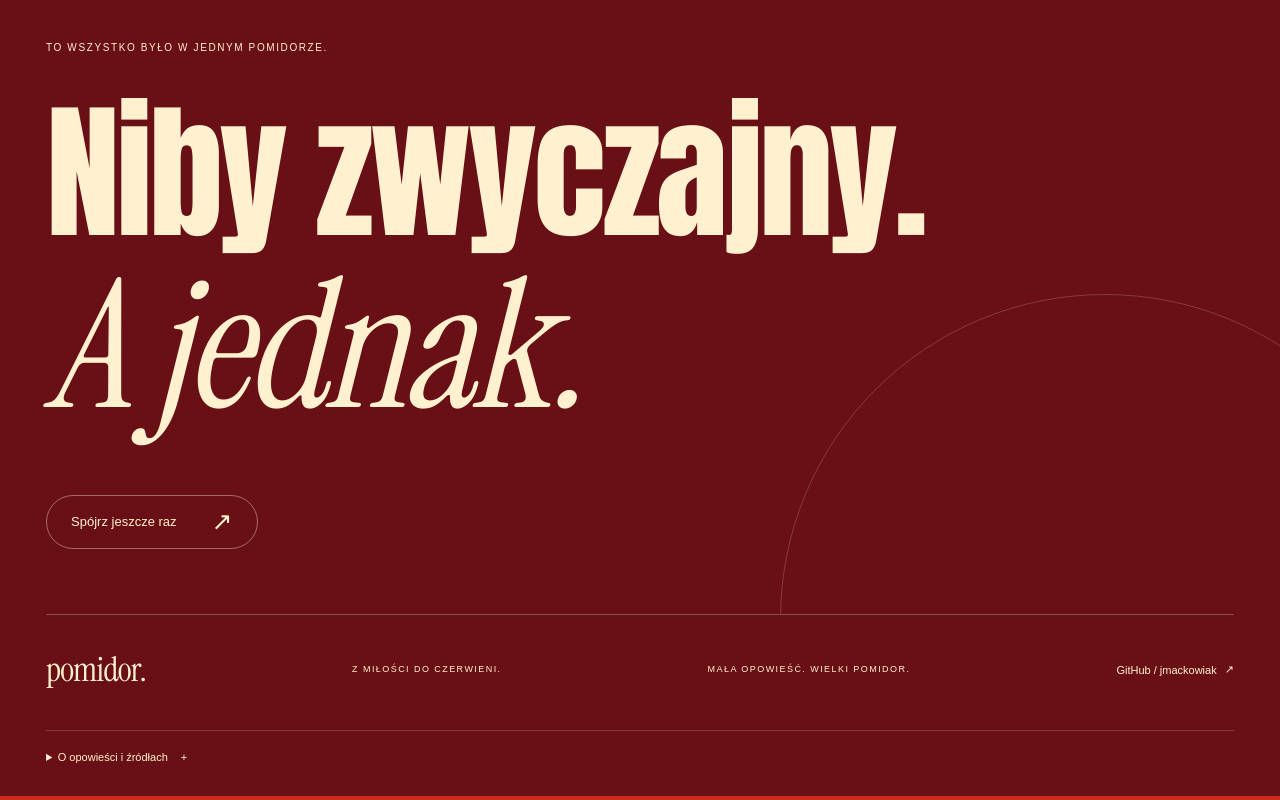
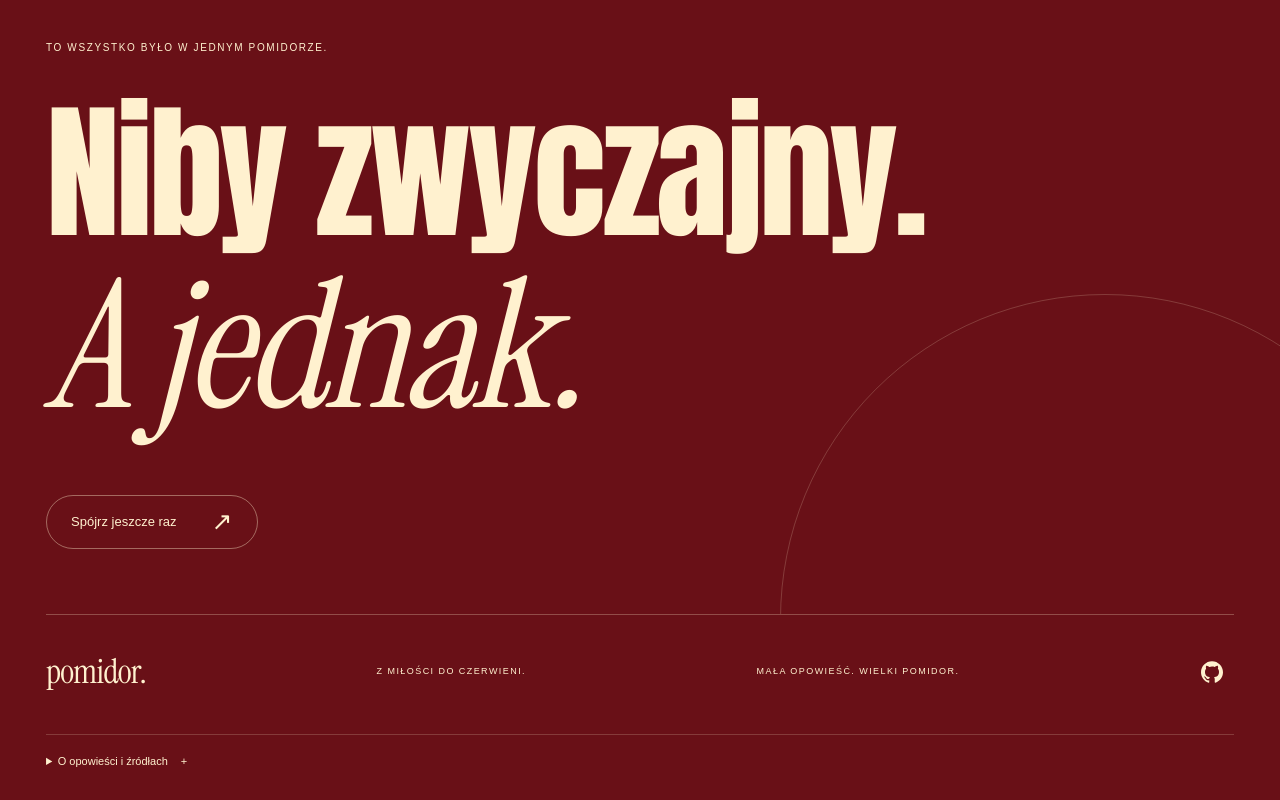
Before and after one commit to jmackowiak/tomato-page, an Astro site: page / in a window 1280 px wide. Shown: the part 3317-4117 px from the top of the page. Built offline with nearby package versions, Linux system fonts and the light colour scheme; Astro itself is replaced by a stand-in of ours.

Commit message:
feat: replace footer author label with GitHub icon

```diff
--- a/src/pages/index.astro
+++ b/src/pages/index.astro
@@ -109,7 +109,11 @@ import '../styles/global.css';
         <a class="wordmark" href="#poczatek" aria-label="Pomidor — wróć na początek">pomidor.</a>
         <span class="micro">Z miłości do czerwieni.</span>
         <span class="micro">Mała opowieść. Wielki pomidor.</span>
-        <a class="author-link" href="https://github.com/jmackowiak" target="_blank" rel="noopener noreferrer" aria-label="GitHub autora: jmackowiak (otwiera się w nowej karcie)">GitHub / jmackowiak <span aria-hidden="true">↗</span></a>
+        <a class="author-link" href="https://github.com/jmackowiak" target="_blank" rel="noopener noreferrer" aria-label="GitHub autora (otwiera się w nowej karcie)">
+          <svg viewBox="0 0 24 24" width="22" height="22" fill="currentColor" aria-hidden="true" focusable="false">
+            <path d="M12 .297C5.37.297 0 5.67 0 12.297c0 5.303 3.438 9.8 8.205 11.385.6.113.82-.258.82-.577 0-.285-.01-1.04-.015-2.04-3.338.724-4.043-1.61-4.043-1.61-.546-1.387-1.333-1.756-1.333-1.756-1.09-.745.083-.729.083-.729 1.205.084 1.838 1.237 1.838 1.237 1.07 1.835 2.809 1.305 3.495.998.108-.776.418-1.305.762-1.605-2.665-.3-5.467-1.334-5.467-5.93 0-1.31.467-2.38 1.236-3.22-.124-.303-.535-1.524.117-3.176 0 0 1.008-.322 3.301 1.23a11.52 11.52 0 0 1 3.003-.404c1.02.005 2.047.138 3.006.404 2.291-1.552 3.297-1.23 3.297-1.23.653 1.652.242 2.873.118 3.176.77.84 1.235 1.91 1.235 3.22 0 4.609-2.807 5.625-5.479 5.922.43.372.823 1.102.823 2.222 0 1.606-.015 2.896-.015 3.286 0 .322.216.694.825.576C20.565 22.092 24 17.592 24 12.297c0-6.627-5.373-12-12-12" />
+          </svg>
+        </a>
       </div>
       <details class="credits">
         <summary>O opowieści i źródłach <span aria-hidden="true">+</span></summary>
--- a/src/styles/global.css
+++ b/src/styles/global.css
@@ -99,8 +99,8 @@
   .footer-main { display: flex; justify-content: space-between; align-items: center; gap: 30px; border-top: 1px solid #fff1cf45; padding-top: 35px; padding-bottom: 40px; }
   .footer-main .wordmark { font-size: 34px; }
   .footer-main .micro { font-size: 9px; }
-  .author-link { display: inline-flex; align-items: center; gap: 8px; min-height: 40px; font-size: 11px; white-space: nowrap; text-decoration: underline; text-decoration-color: transparent; text-underline-offset: 4px; transition: text-decoration-color .2s; }
-  .author-link:hover { text-decoration-color: currentColor; }
+  .author-link { display: inline-flex; align-items: center; justify-content: center; width: 44px; height: 44px; flex-shrink: 0; border-radius: 50%; transition: background .2s; }
+  .author-link:hover { background: #fff1cf12; }
   .credits { border-top: 1px solid #fff1cf30; font-size: 11px; line-height: 1.7; }
   .credits summary { padding: 17px 0 5px; cursor: pointer; width: fit-content; }
   .credits summary > span { margin-left: 10px; }
```
